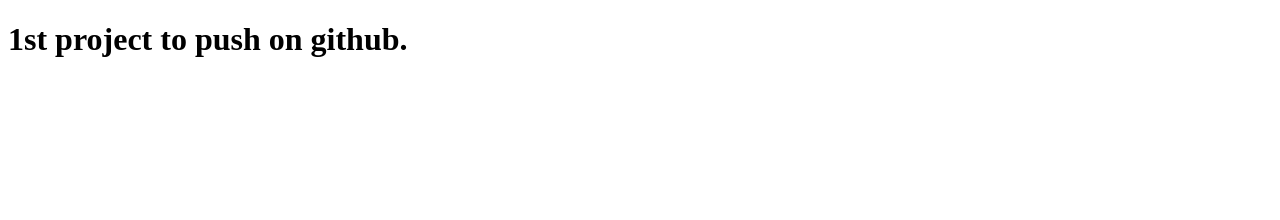
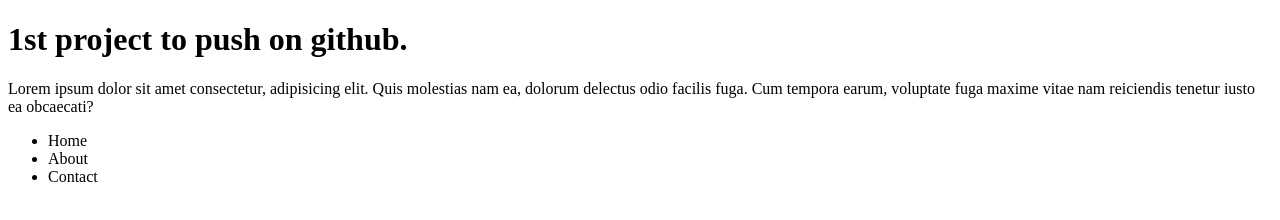
Before and after one commit to numanmalik99/first_git_push_project, a plain HTML site: page index.html in a window 1280 px wide. Drawn offline with Linux system fonts and the light colour scheme.

Commit message:
added a list to code

```diff
--- a/index.html
+++ b/index.html
@@ -7,5 +7,11 @@
 </head>
 <body>
     <h1>1st project to push on github.</h1>
+    <p>Lorem ipsum dolor sit amet consectetur, adipisicing elit. Quis molestias nam ea, dolorum delectus odio facilis fuga. Cum tempora earum, voluptate fuga maxime vitae nam reiciendis tenetur iusto ea obcaecati?</p>
+    <ul>
+        <li>Home</li>
+        <li>About</li>
+        <li>Contact</li>
+    </ul>
 </body>
 </html>
```
